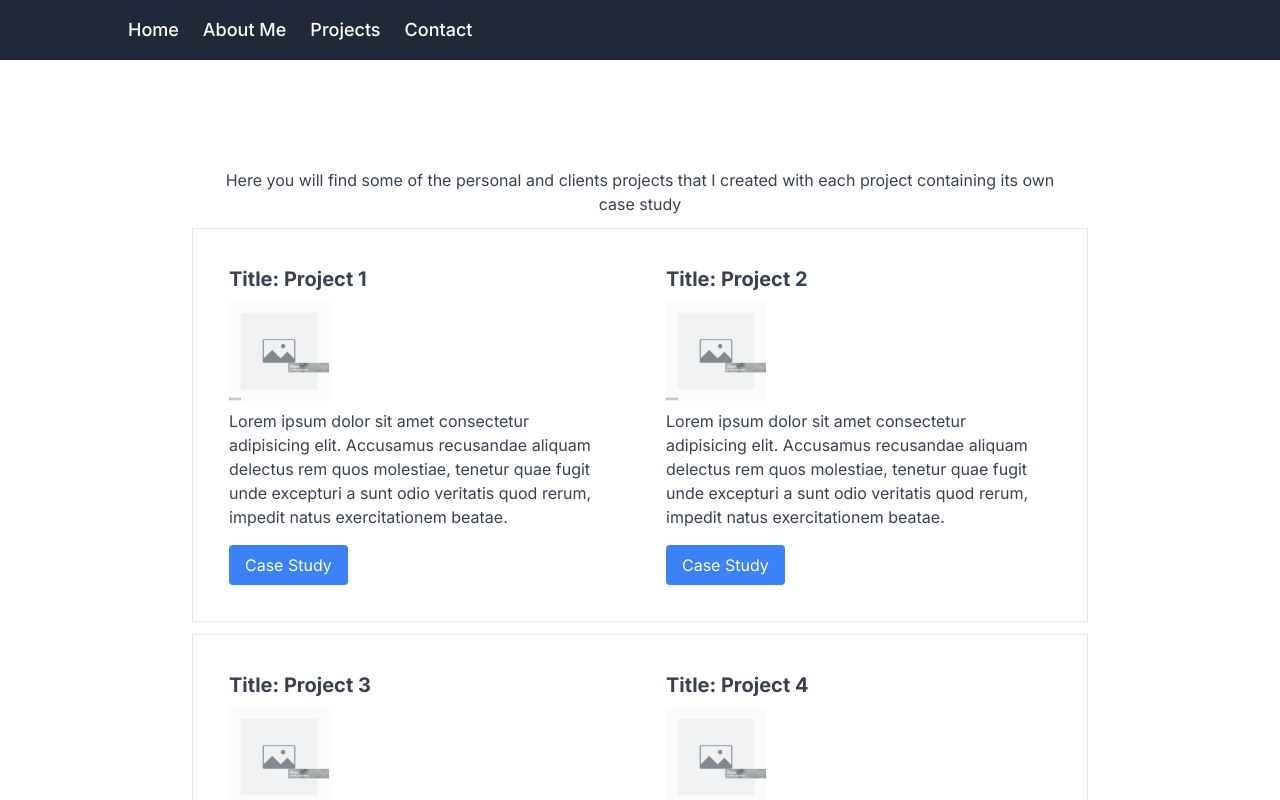
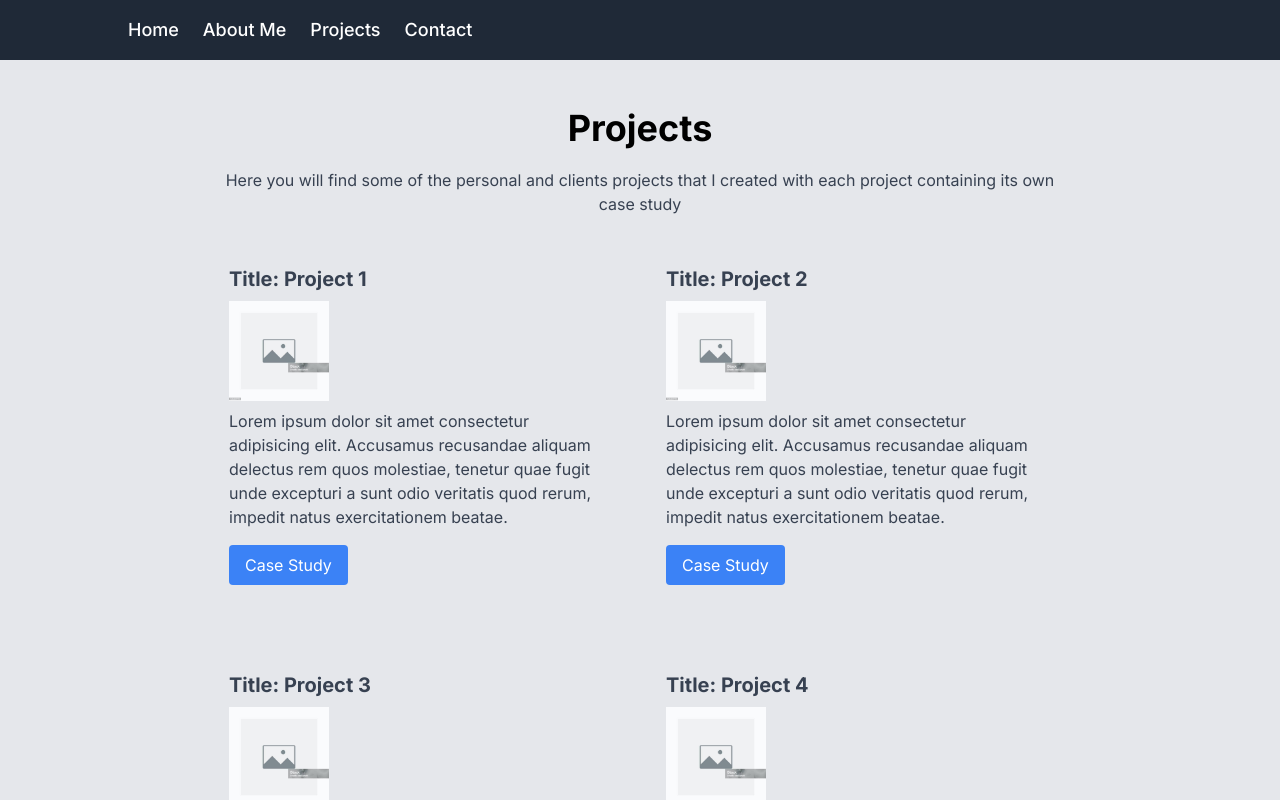
Before and after one commit to DFBlok/FrontEnd, a Next.js app in the folder tailwind/PORTFOLIO/my-portfolio-app/: page /Page3 in a window 1280 px wide. Shown: the top 800 px of the page. Built offline with nearby package versions, Linux system fonts and the light colour scheme.

Commit message:
Project Page update 2

```diff
--- a/tailwind/PORTFOLIO/my-portfolio-app/app/Page3/page.tsx
+++ b/tailwind/PORTFOLIO/my-portfolio-app/app/Page3/page.tsx
@@ -79,9 +79,11 @@
           </div>
         </div>
       </section> */}
-      <section className=" text-white py-12">
+      <section className="bg-gray-200 text-white py-12">
         <div className="w-[70%] mx-auto items-center">
-          <h1 className="text-center font-bold text-4xl mb-5">Projects</h1>
+          <h1 className="text-center text-black font-bold text-4xl mb-5">
+            Projects
+          </h1>
           <p className="text-m text-center text-gray-700 mb-3 px-5">
             Here you will find some of the personal and clients projects that I
             created with each project containing its own case study
```
